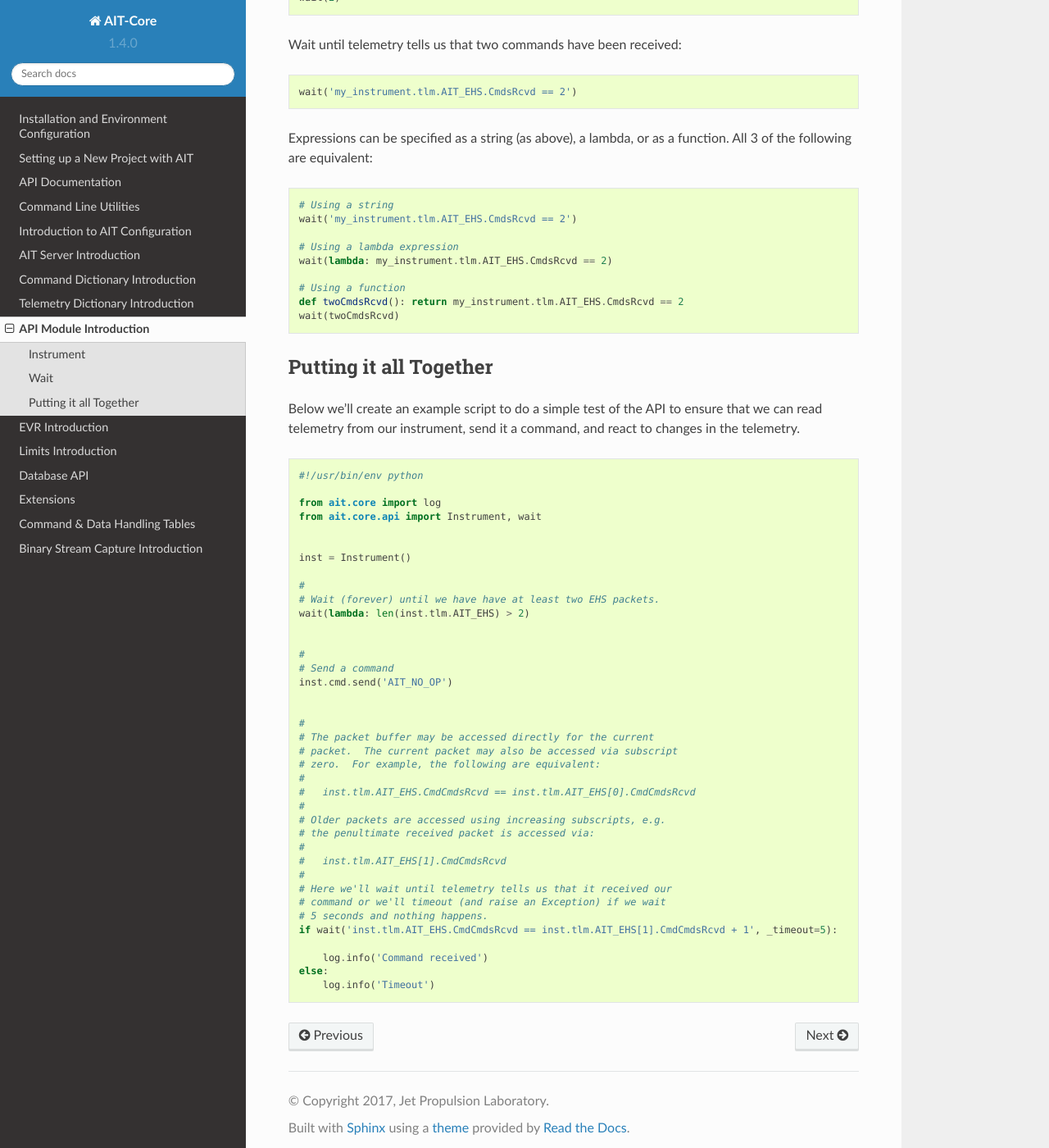
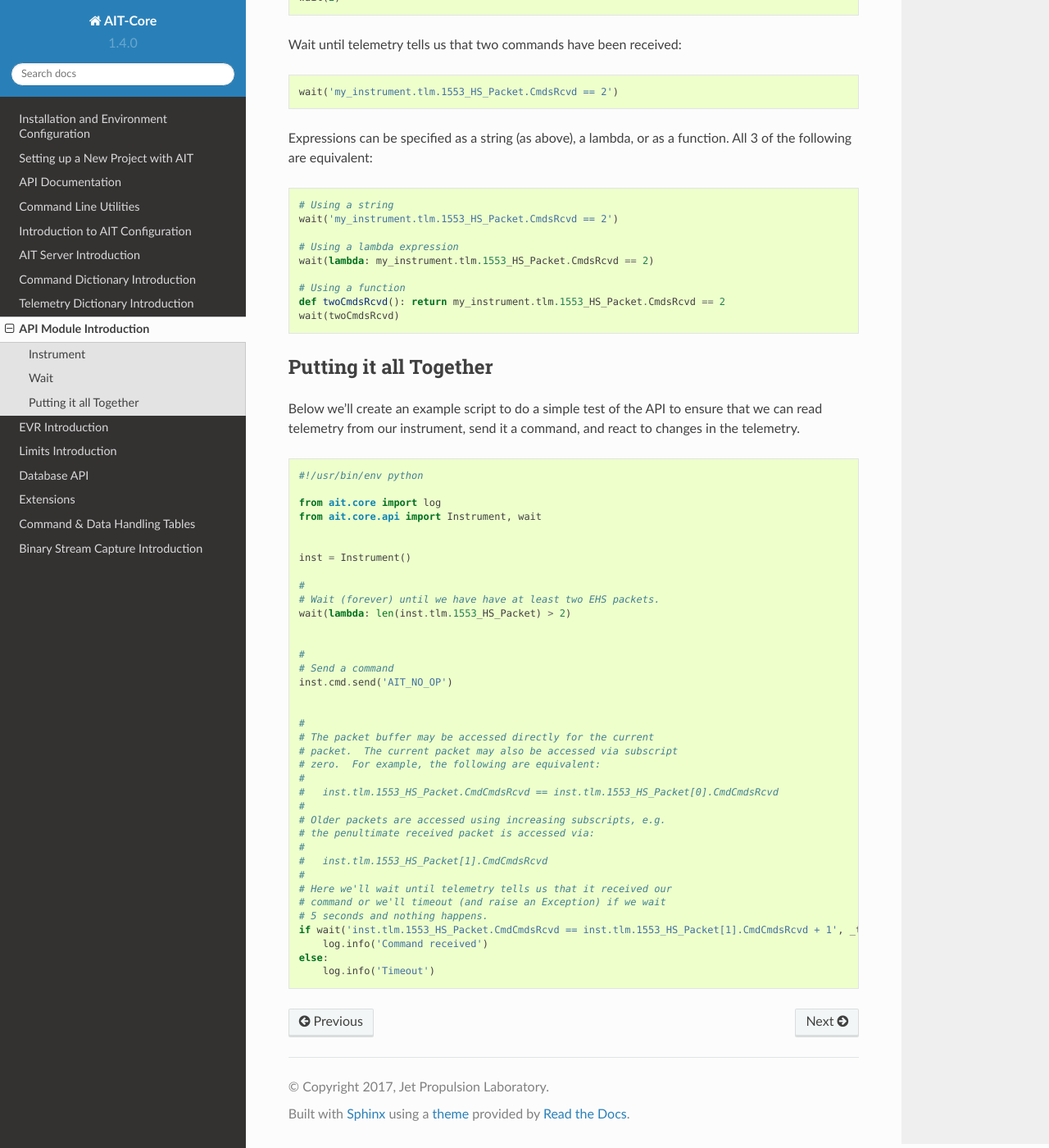
Before and after one commit to NASA-AMMOS/AIT-Core, a Sphinx documentation site: the page built from doc/source/api_intro.rst, in a window 1280 px wide and 1400 px high, scrolled down 1468 px. Shown: the whole window at 82% size. Built offline with Sphinx 7.4.7 and the Read the Docs theme 2.0.0, drawn with Linux system fonts in a browser that asks for light colours; some of the changed text lies outside the part shown.

Commit message:
Issue #67 - Correct packet names in API docs

```diff
--- a/doc/source/api_intro.rst
+++ b/doc/source/api_intro.rst
@@ -12,14 +12,14 @@ First we'll instantiate an instance of our Instrument with the default commandin
 
     my_instrument = ait.core.api.Instrument()
 
-We can access telemetry via the ``tlm`` attribute. We'll assume that we have a packet called **AIT_EHS** defined in our **tlm.yaml** file::
+We can access telemetry via the ``tlm`` attribute. We'll assume that we have a packet called **1553_HS_Packet** defined in our **tlm.yaml** file::
 
-    telem = my_instrument.tlm.AIT_EHS
+    telem = my_instrument.tlm.1553_HS_Packet
 
-    # print the number of AIT_EHS packets we've received
+    # print the number of 1553_HS_Packet packets we've received
     len(telem)
 
-Let's suppose we have a telemetry field defined in **AIT_EHS** called **CmdsRcvd** which keeps track of how many commands the instrument has received. We could pull that out of the most recently received telemetry packet with::
+Let's suppose we have a telemetry field defined in **1553_HS_Packet** called **CmdsRcvd** which keeps track of how many commands the instrument has received. We could pull that out of the most recently received telemetry packet with::
 
     telem.CmdsRcvd
 
@@ -45,18 +45,18 @@ Wait until 2 seconds have passed::
 
 Wait until telemetry tells us that two commands have been received::
 
-    wait('my_instrument.tlm.AIT_EHS.CmdsRcvd == 2')
+    wait('my_instrument.tlm.1553_HS_Packet.CmdsRcvd == 2')
 
 Expressions can be specified as a string (as above), a lambda, or as a function. All 3 of the following are equivalent::
 
     # Using a string
-    wait('my_instrument.tlm.AIT_EHS.CmdsRcvd == 2')
+    wait('my_instrument.tlm.1553_HS_Packet.CmdsRcvd == 2')
 
     # Using a lambda expression
-    wait(lambda: my_instrument.tlm.AIT_EHS.CmdsRcvd == 2)
+    wait(lambda: my_instrument.tlm.1553_HS_Packet.CmdsRcvd == 2)
 
     # Using a function
-    def twoCmdsRcvd(): return my_instrument.tlm.AIT_EHS.CmdsRcvd == 2
+    def twoCmdsRcvd(): return my_instrument.tlm.1553_HS_Packet.CmdsRcvd == 2
     wait(twoCmdsRcvd)
 
 Putting it all Together
@@ -76,7 +76,7 @@ Below we'll create an example script to do a simple test of the API to ensure th
 
     #
     # Wait (forever) until we have have at least two EHS packets.
-    wait(lambda: len(inst.tlm.AIT_EHS) > 2)
+    wait(lambda: len(inst.tlm.1553_HS_Packet) > 2)
 
 
     #
@@ -89,18 +89,17 @@ Below we'll create an example script to do a simple test of the API to ensure th
     # packet.  The current packet may also be accessed via subscript
     # zero.  For example, the following are equivalent:
     #
-    #   inst.tlm.AIT_EHS.CmdCmdsRcvd == inst.tlm.AIT_EHS[0].CmdCmdsRcvd
+    #   inst.tlm.1553_HS_Packet.CmdCmdsRcvd == inst.tlm.1553_HS_Packet[0].CmdCmdsRcvd
     #
     # Older packets are accessed using increasing subscripts, e.g.
     # the penultimate received packet is accessed via:
     #
-    #   inst.tlm.AIT_EHS[1].CmdCmdsRcvd
+    #   inst.tlm.1553_HS_Packet[1].CmdCmdsRcvd
     #
     # Here we'll wait until telemetry tells us that it received our
     # command or we'll timeout (and raise an Exception) if we wait
     # 5 seconds and nothing happens.
-    if wait('inst.tlm.AIT_EHS.CmdCmdsRcvd == inst.tlm.AIT_EHS[1].CmdCmdsRcvd + 1', _timeout=5):
-
+    if wait('inst.tlm.1553_HS_Packet.CmdCmdsRcvd == inst.tlm.1553_HS_Packet[1].CmdCmdsRcvd + 1', _timeout=5):
         log.info('Command received')
     else:
         log.info('Timeout')
```
